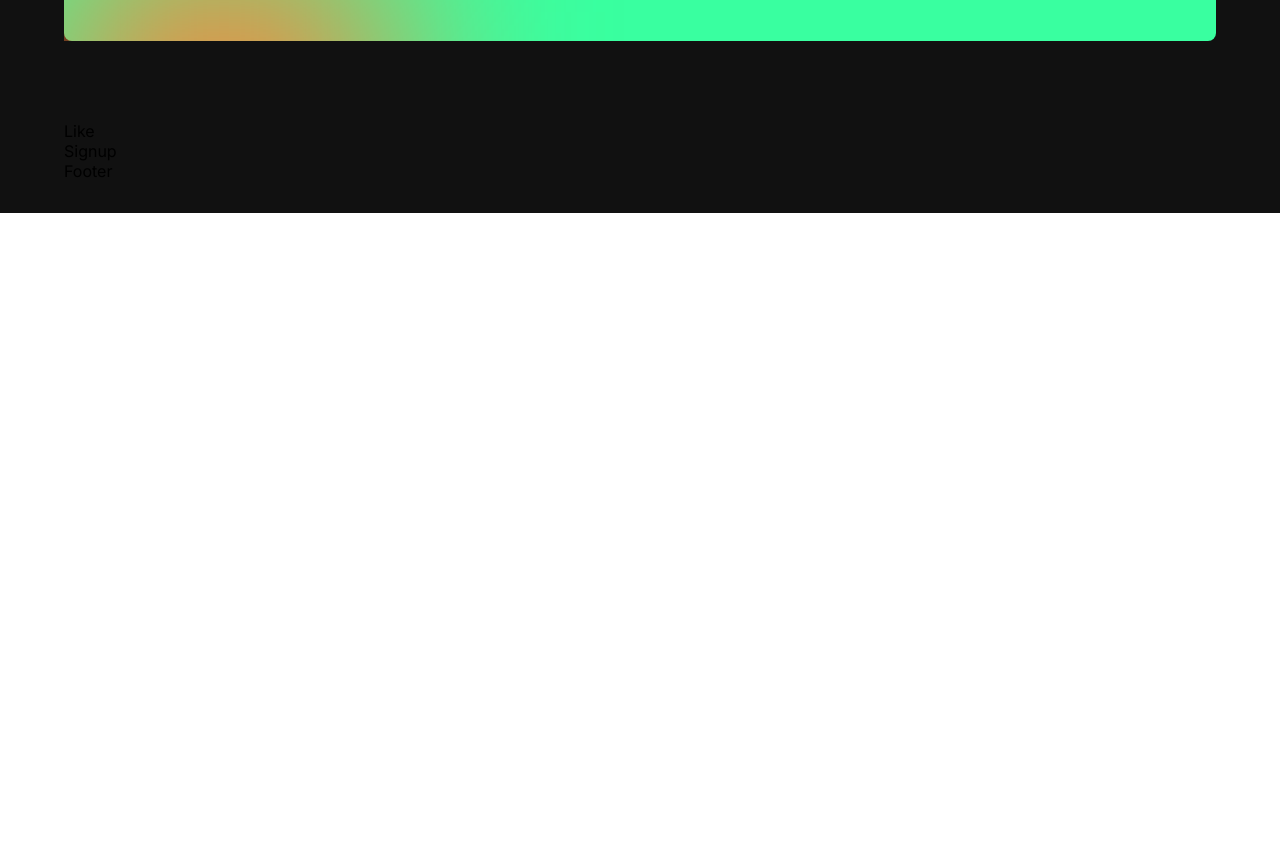
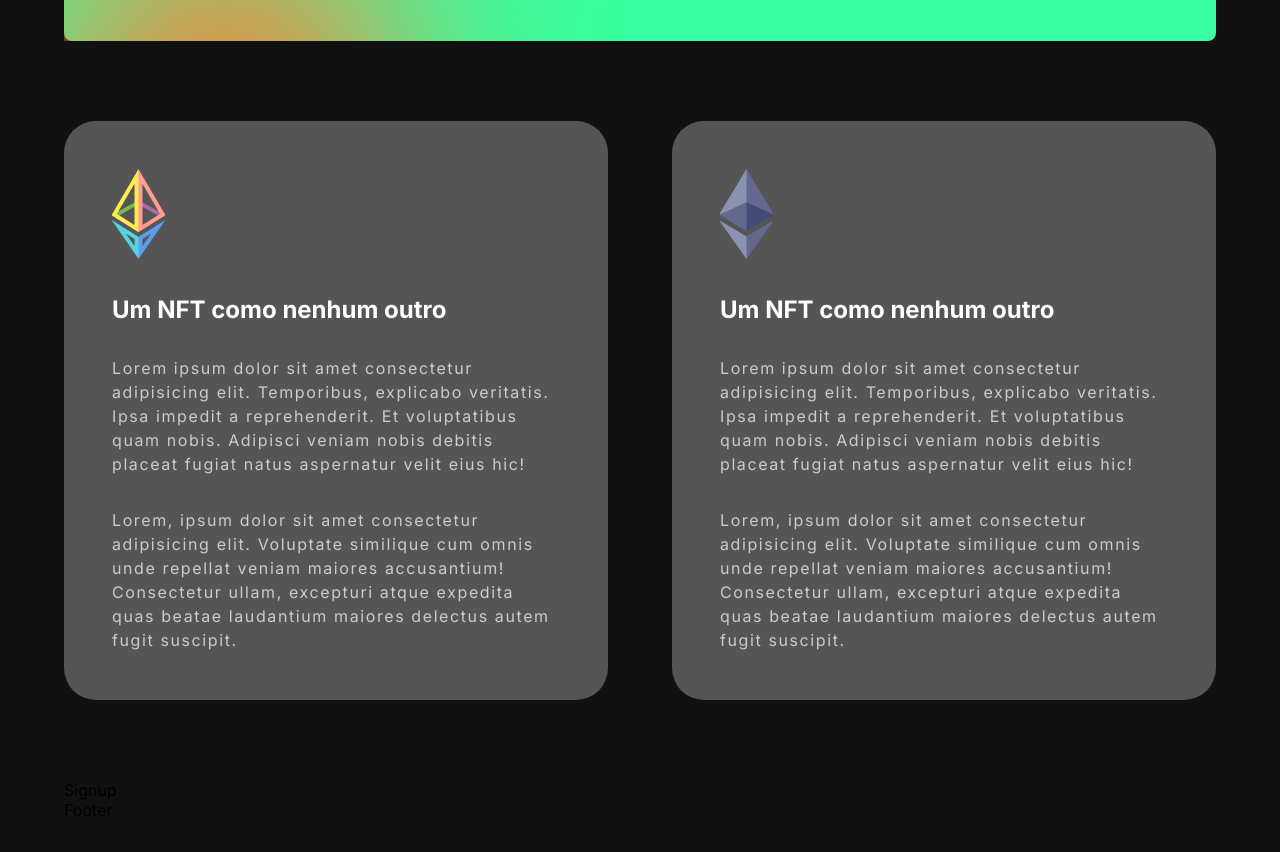
Before and after one commit to RodrigoJose-Dev/Landing_Page_NFT-ReactJS-SCSS, a React (Vite) app: page / in a window 1280 px wide. Shown: the part 3128-3980 px from the top of the page. Before the commit the page ends 3341 px from the top, so only its background shows below. Built offline with nearby package versions, Linux system fonts and the light colour scheme.

Commit message:
Like finalizado

```diff
--- a/src/components/Like.jsx
+++ b/src/components/Like.jsx
@@ -1,7 +1,53 @@
-import React from "react";
+import eth1 from "../assets/eth1.png";
+import eth2 from "../assets/eth2.png";
 
 const Like = () => {
-    return <div>Like</div>;
+    return (
+        <div className="like">
+            <div className="like-container">
+                <div className="content">
+                    <div className="image">
+                        <img src={eth1} alt="eth" />
+                    </div>
+                    <h2 className="title">Um NFT como nenhum outro</h2>
+                    <p className="description">
+                        Lorem ipsum dolor sit amet consectetur adipisicing elit.
+                        Temporibus, explicabo veritatis. Ipsa impedit a
+                        reprehenderit. Et voluptatibus quam nobis. Adipisci
+                        veniam nobis debitis placeat fugiat natus aspernatur
+                        velit eius hic!
+                    </p>
+                    <p className="description">
+                        Lorem, ipsum dolor sit amet consectetur adipisicing
+                        elit. Voluptate similique cum omnis unde repellat veniam
+                        maiores accusantium! Consectetur ullam, excepturi atque
+                        expedita quas beatae laudantium maiores delectus autem
+                        fugit suscipit.
+                    </p>
+                </div>
+                <div className="content">
+                    <div className="image">
+                        <img src={eth2} alt="eth" />
+                    </div>
+                    <h2 className="title">Um NFT como nenhum outro</h2>
+                    <p className="description">
+                        Lorem ipsum dolor sit amet consectetur adipisicing elit.
+                        Temporibus, explicabo veritatis. Ipsa impedit a
+                        reprehenderit. Et voluptatibus quam nobis. Adipisci
+                        veniam nobis debitis placeat fugiat natus aspernatur
+                        velit eius hic!
+                    </p>
+                    <p className="description">
+                        Lorem, ipsum dolor sit amet consectetur adipisicing
+                        elit. Voluptate similique cum omnis unde repellat veniam
+                        maiores accusantium! Consectetur ullam, excepturi atque
+                        expedita quas beatae laudantium maiores delectus autem
+                        fugit suscipit.
+                    </p>
+                </div>
+            </div>
+        </div>
+    );
 };
 
 export default Like;
--- a/src/styles/sections/_like.scss
+++ b/src/styles/sections/_like.scss
@@ -0,0 +1,28 @@
+.like {
+    margin: 5rem 0;
+
+    .like-container {
+        display: grid;
+        grid-template-columns: 1fr 1fr;
+        gap: 4rem;
+
+        .content {
+            background-color: var(--accent-color2);
+            display: flex;
+            flex-direction: column;
+            gap: 2rem;
+            padding: 3rem;
+            border-radius: 2rem;
+
+            .title {
+                color: var(--accent-color1);
+            }
+
+            .description {
+                color: var(--accent-color3);
+                letter-spacing: 0.1rem;
+                line-height: 1.5rem;
+            }
+        }
+    }
+}
```
